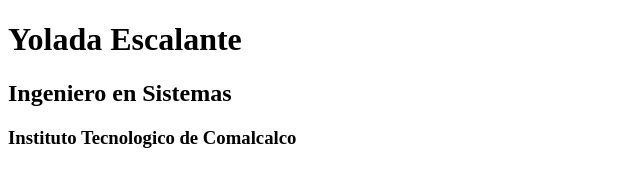
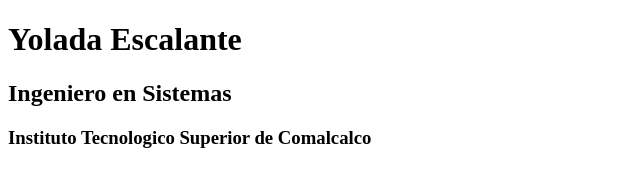
Before and after one commit to yolandaesc/pranticaGit, a plain HTML site: page index.html in a window 1280 px wide. Shown: the whole page, without its empty margins (0-640 px from the left). Drawn offline with Linux system fonts and the light colour scheme.

Commit message:
Primer2 commit

```diff
--- a/index.html
+++ b/index.html
@@ -9,7 +9,7 @@
 <body>
     <h1>Yolada Escalante</h1>
     <h2>Ingeniero en Sistemas</h2>
-    <h3>Instituto Tecnologico de Comalcalco</h3>
+    <h3>Instituto Tecnologico Superior de Comalcalco</h3>
     <script src="script.js"></script>
 </body>
 </html>
```
